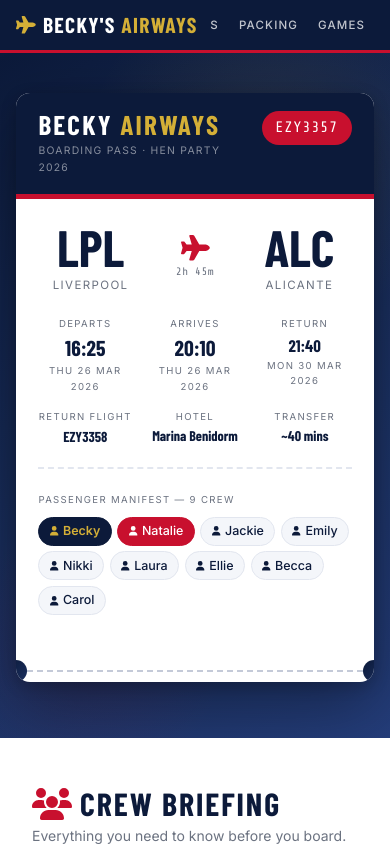
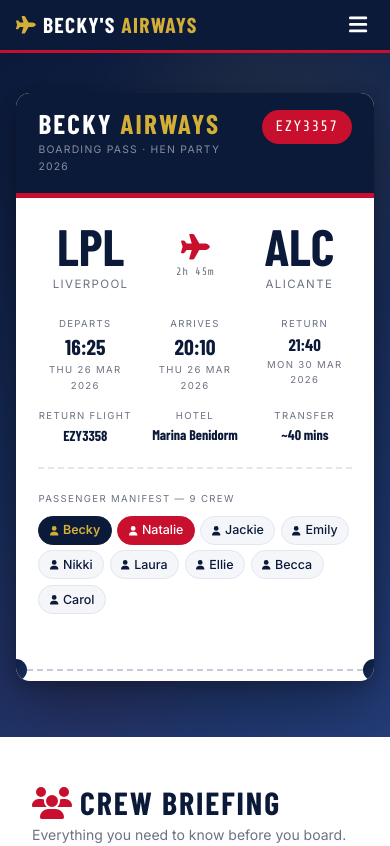
Before and after one commit to Smitttxx/beckys-hen, a React (Vite) app: page / in a window 390 px wide. Shown: the top 846 px of the page. Built offline with nearby package versions, Linux system fonts and the light colour scheme; the HTML template or start-up script is replaced by a standard one; a web font is replaced by a local one.

Commit message:
Add hamburger menu for mobile navigation
Made-with: Cursor

```diff
--- a/src/App.tsx
+++ b/src/App.tsx
@@ -36,7 +36,8 @@ import {
   faMoon,
   faCamera,
   faShip,
-  faSpa,
+  faBars,
+  faXmark,
 } from '@fortawesome/free-solid-svg-icons'
 
 import Navbar from './components/Navbar'
@@ -56,7 +57,7 @@ library.add(
   faTriangleExclamation, faBolt, faDice, faHatCowboy, faCrown,
   faListCheck, faMapPin, faUtensils, faBus, faMedal, faChampagneGlasses,
   faMartiniGlass, faPersonSwimming, faGamepad, faFire, faSun, faMoon,
-  faCamera, faShip, faSpa,
+  faCamera, faShip, faBars, faXmark,
 )
 
 export default function App() {
--- a/src/components/Navbar.tsx
+++ b/src/components/Navbar.tsx
@@ -1,34 +1,57 @@
+import { useState } from 'react'
 import { FontAwesomeIcon } from '@fortawesome/react-fontawesome'
-import { faPlane } from '@fortawesome/free-solid-svg-icons'
+import { faPlane, faBars, faXmark } from '@fortawesome/free-solid-svg-icons'
 
 const NAV_LINKS = [
   { href: '#hero',      label: 'Flight' },
   { href: '#briefing',  label: 'Briefing' },
   { href: '#itinerary', label: 'Itinerary' },
+  { href: '#schedule',  label: 'Board' },
   { href: '#costs',     label: 'Costs' },
   { href: '#checklist', label: 'Packing' },
   { href: '#games',     label: 'Games' },
 ]
 
 export default function Navbar() {
+  const [open, setOpen] = useState(false)
+  const close = () => setOpen(false)
+
   return (
     <nav className="navbar" aria-label="Main navigation">
       <div className="navbar__inner">
-        <a href="#hero" className="navbar__logo" aria-label="Becky's Airways – back to top">
+        <a href="#hero" className="navbar__logo" aria-label="Becky's Airways – back to top" onClick={close}>
           <FontAwesomeIcon icon={faPlane} className="navbar__logo-icon" aria-hidden="true" />
           <span className="navbar__logo-text">
             Becky's <em>Airways</em>
           </span>
         </a>
 
-        <div className="navbar__links" role="list">
+        {/* Desktop links */}
+        <div className="navbar__links navbar__links--desktop" role="list">
           {NAV_LINKS.map(({ href, label }) => (
-            <a key={href} href={href} role="listitem">
-              {label}
-            </a>
+            <a key={href} href={href} role="listitem">{label}</a>
           ))}
         </div>
+
+        {/* Hamburger button — mobile only */}
+        <button
+          className="navbar__burger"
+          onClick={() => setOpen(o => !o)}
+          aria-expanded={open}
+          aria-label={open ? 'Close menu' : 'Open menu'}
+        >
+          <FontAwesomeIcon icon={open ? faXmark : faBars} />
+        </button>
       </div>
+
+      {/* Mobile dropdown */}
+      {open && (
+        <div className="navbar__drawer" role="menu">
+          {NAV_LINKS.map(({ href, label }) => (
+            <a key={href} href={href} role="menuitem" onClick={close}>{label}</a>
+          ))}
+        </div>
+      )}
     </nav>
   )
 }
--- a/src/index.css
+++ b/src/index.css
@@ -134,16 +134,19 @@ button { font-family: inherit; }
   font-style: normal;
 }
 
+/* Desktop nav links */
 .navbar__links {
   display: flex;
   gap: 0.15rem;
-  overflow-x: auto;
-  scrollbar-width: none;
-  -ms-overflow-style: none;
   flex: 1;
   justify-content: flex-end;
 }
-.navbar__links::-webkit-scrollbar { display: none; }
+
+/* Hidden on mobile, shown on desktop */
+.navbar__links--desktop { display: none; }
+@media (min-width: 600px) {
+  .navbar__links--desktop { display: flex; }
+}
 
 .navbar__links a {
   color: rgba(255,255,255,0.75);
@@ -160,6 +163,50 @@ button { font-family: inherit; }
 .navbar__links a:hover {
   color: var(--white);
   background: rgba(255,255,255,0.1);
+}
+
+/* Hamburger button — mobile only */
+.navbar__burger {
+  display: flex;
+  align-items: center;
+  justify-content: center;
+  background: none;
+  border: none;
+  color: var(--white);
+  font-size: 1.3rem;
+  cursor: pointer;
+  padding: 0.25rem 0.4rem;
+  margin-left: auto;
+  line-height: 1;
+}
+@media (min-width: 600px) {
+  .navbar__burger { display: none; }
+}
+
+/* Mobile dropdown drawer */
+.navbar__drawer {
+  display: flex;
+  flex-direction: column;
+  background: var(--navy);
+  border-top: 1px solid rgba(255,255,255,0.08);
+  padding: 0.25rem 0 0.5rem;
+}
+.navbar__drawer a {
+  color: rgba(255,255,255,0.85);
+  text-decoration: none;
+  font-family: var(--font-heading);
+  font-size: 1rem;
+  font-weight: 700;
+  text-transform: uppercase;
+  letter-spacing: 0.12em;
+  padding: 0.8rem 1.25rem;
+  border-bottom: 1px solid rgba(255,255,255,0.06);
+  transition: var(--transition);
+}
+.navbar__drawer a:last-child { border-bottom: none; }
+.navbar__drawer a:hover, .navbar__drawer a:active {
+  background: rgba(255,255,255,0.07);
+  color: var(--gold);
 }
 
 /* ============================================================
```
